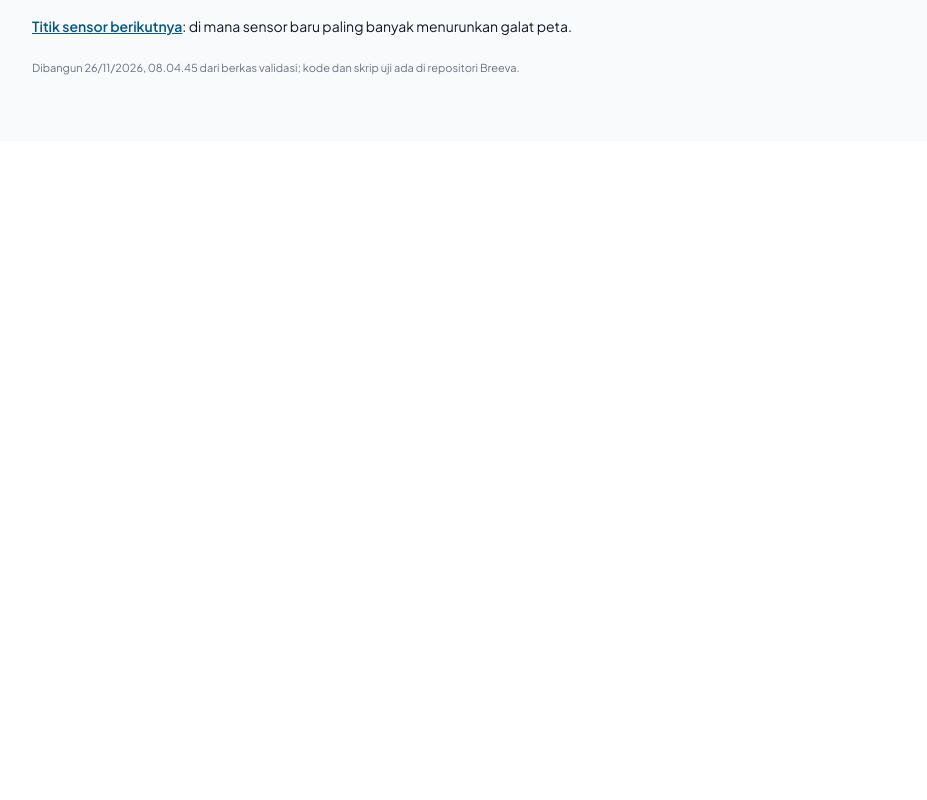
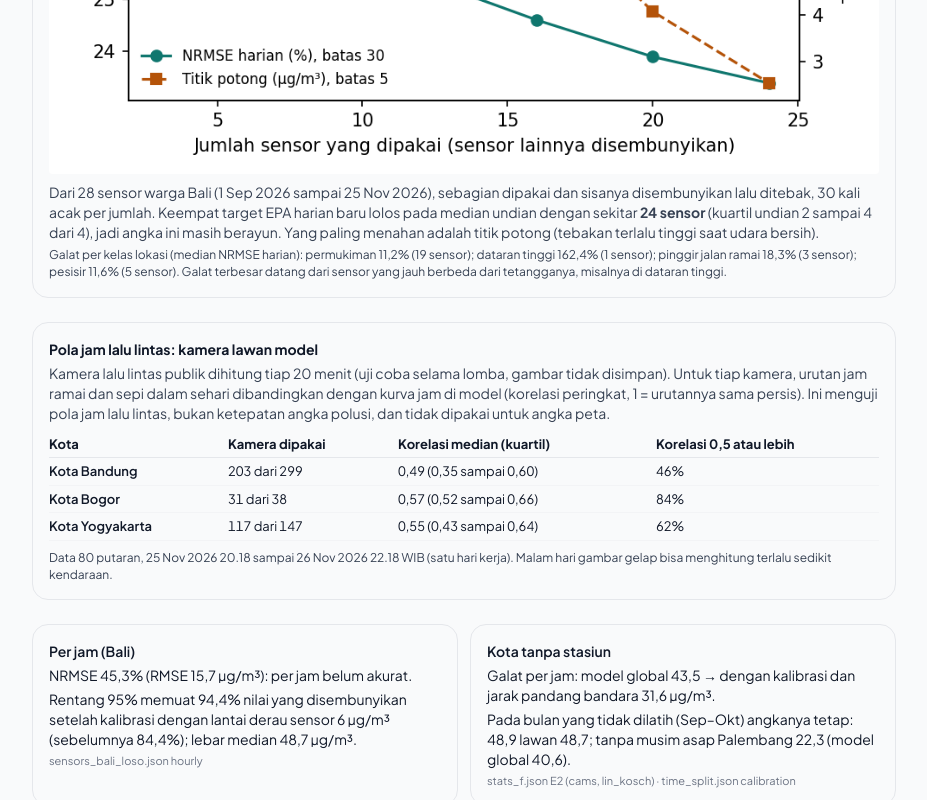
Before and after one commit to Tristan-tech-ai/Breeva, a React (Vite) app: page /validasi in a window 1280 px wide. Shown: the part 1690-2490 px from the top of the page, without its empty margins (176-1103 px from the left). Before the commit the page ends 1831 px from the top, so only its background shows below. Built offline with nearby package versions, Linux system fonts and the light colour scheme; no server answers.

Commit message:
feat(validasi): pola jam lalu lintas kamera lawan kurva model

```diff
--- /dev/null
+++ b/public/data/validasi_pola_jam.json
@@ -0,0 +1,41 @@
+{
+ "dibuat": "2026-11-26T22:35",
+ "periode_wib": [
+  "2026-11-25 20:18",
+  "2026-11-26 22:18"
+ ],
+ "putaran": 80,
+ "catatan": "Uji pola jam lalu lintas, bukan akurasi kadar; satu hari kerja; tidak masuk angka peta.",
+ "kota": {
+  "kota_bandung": {
+   "kamera": 299,
+   "dipakai": 203,
+   "rho_median": 0.488,
+   "rho_kuartil": [
+    0.353,
+    0.595
+   ],
+   "bagian_rho_0_5": 0.463
+  },
+  "kota_bogor": {
+   "kamera": 38,
+   "dipakai": 31,
+   "rho_median": 0.566,
+   "rho_kuartil": [
+    0.524,
+    0.661
+   ],
+   "bagian_rho_0_5": 0.839
+  },
+  "kota_yogyakarta": {
+   "kamera": 147,
+   "dipakai": 117,
+   "rho_median": 0.553,
+   "rho_kuartil": [
+    0.434,
+    0.637
+   ],
+   "bagian_rho_0_5": 0.615
+  }
+ }
+}
--- /dev/null
+++ b/src/components/viz/PolaJamKamera.tsx
@@ -0,0 +1,64 @@
+import { useEffect, useState } from 'react';
+import { formatAngka } from '../../lib/angka';
+import { tanggalId } from '../../lib/tanggalId';
+
+interface KotaPola { kamera: number; dipakai: number; rho_median: number | null; rho_kuartil: [number, number] | null; bagian_rho_0_5: number | null }
+interface PolaJam { periode_wib: [string, string]; putaran: number; catatan: string; kota: Record<string, KotaPola> }
+
+const NAMA: Record<string, string> = { kota_bandung: 'Kota Bandung', kota_bogor: 'Kota Bogor', kota_yogyakarta: 'Kota Yogyakarta' };
+
+/**
+ * M-C01: does the model's hourly traffic curve follow what the public cameras count? Rank correlation of each camera's
+ * 24-hour profile with the model curve, per city (public/data/validasi_pola_jam.json). A traffic-pattern check only,
+ * not a concentration accuracy, and not used in the map numbers.
+ */
+export default function PolaJamKamera() {
+  const [d, setD] = useState<PolaJam | null>(null);
+  useEffect(() => {
+    let batal = false;
+    fetch('/data/validasi_pola_jam.json').then((r) => (r.ok ? r.json() : null)).then((x: PolaJam | null) => { if (!batal) setD(x); }).catch(() => { if (!batal) setD(null); });
+    return () => { batal = true; };
+  }, []);
+  if (!d) return null;
+  const kota = Object.entries(d.kota).filter(([, k]) => k.dipakai > 0);
+  return (
+    <section className="rounded-xl border border-gray-200 dark:border-gray-800 p-4 text-sm" data-pola-jam>
+      <h2 className="font-bold">Pola jam lalu lintas: kamera lawan model</h2>
+      <p className="mt-1 text-gray-700 dark:text-gray-300">
+        Kamera lalu lintas publik dihitung tiap 20 menit (uji coba selama lomba, gambar tidak disimpan). Untuk tiap kamera, urutan jam ramai
+        dan sepi dalam sehari dibandingkan dengan kurva jam di model (korelasi peringkat, 1 = urutannya sama persis). Ini menguji pola jam
+        lalu lintas, bukan ketepatan angka polusi, dan tidak dipakai untuk angka peta.
+      </p>
+      <div className="mt-2 overflow-x-auto">
+        <table className="w-full min-w-[420px] text-left text-[13px]">
+          <caption className="sr-only">Korelasi pola jam kamera dengan model per kota</caption>
+          <thead>
+            <tr className="border-b border-gray-200 dark:border-gray-700">
+              <th scope="col" className="py-1 pr-2">Kota</th>
+              <th scope="col" className="py-1 pr-2">Kamera dipakai</th>
+              <th scope="col" className="py-1 pr-2">Korelasi median (kuartil)</th>
+              <th scope="col" className="py-1">Korelasi 0,5 atau lebih</th>
+            </tr>
+          </thead>
+          <tbody>
+            {kota.map(([id, k]) => (
+              <tr key={id} className="border-b border-gray-100 dark:border-gray-800">
+                <th scope="row" className="py-1 pr-2 font-semibold">{NAMA[id] ?? id}</th>
+                <td className="py-1 pr-2 tabular-nums">{k.dipakai} dari {k.kamera}</td>
+                <td className="py-1 pr-2 tabular-nums">
+                  {k.rho_median == null ? '-' : formatAngka(k.rho_median, 2, 2)}
+                  {k.rho_kuartil && ` (${formatAngka(k.rho_kuartil[0], 2, 2)} sampai ${formatAngka(k.rho_kuartil[1], 2, 2)})`}
+                </td>
+                <td className="py-1 tabular-nums">{k.bagian_rho_0_5 == null ? '-' : `${formatAngka(100 * k.bagian_rho_0_5, 0, 0)}%`}</td>
+              </tr>
+            ))}
+          </tbody>
+        </table>
+      </div>
+      <p className="mt-2 text-[12px] text-gray-700 dark:text-gray-300">
+        Data {d.putaran} putaran, {tanggalId(d.periode_wib[0])} sampai {tanggalId(d.periode_wib[1])} WIB (satu hari kerja). Malam hari gambar gelap bisa menghitung
+        terlalu sedikit kendaraan.
+      </p>
+    </section>
+  );
+}
--- a/src/pages/ValidasiPage.tsx
+++ b/src/pages/ValidasiPage.tsx
@@ -8,6 +8,8 @@ import RunningValidation from '../components/features/RunningValidation';
 import EpaBars from '../components/viz/EpaBars';
 import ScatterChart from '../components/viz/ScatterChart';
 import Rincian from '../components/viz/Rincian';
+import KerapatanSensor from '../components/viz/KerapatanSensor';
+import PolaJamKamera from '../components/viz/PolaJamKamera';
 
 /** "18–22 Nov" from the days that actually have pairs. */
 const rentangHari = (per: Record<string, number>) => {
@@ -109,6 +111,10 @@ export default function ValidasiPage() {
 
             <RunningValidation singleDay={v.single_day} />
 
+            <KerapatanSensor />
+
+            <PolaJamKamera />
+
             <section className="grid gap-3 sm:grid-cols-2">
               <div className="rounded-xl border border-gray-200 dark:border-gray-800 p-4 text-sm space-y-1">
                 <h2 className="font-semibold">Per jam (Bali)</h2>
```
Also changed, not shown: 1 other file (tests, documents, lock files or other folders).
